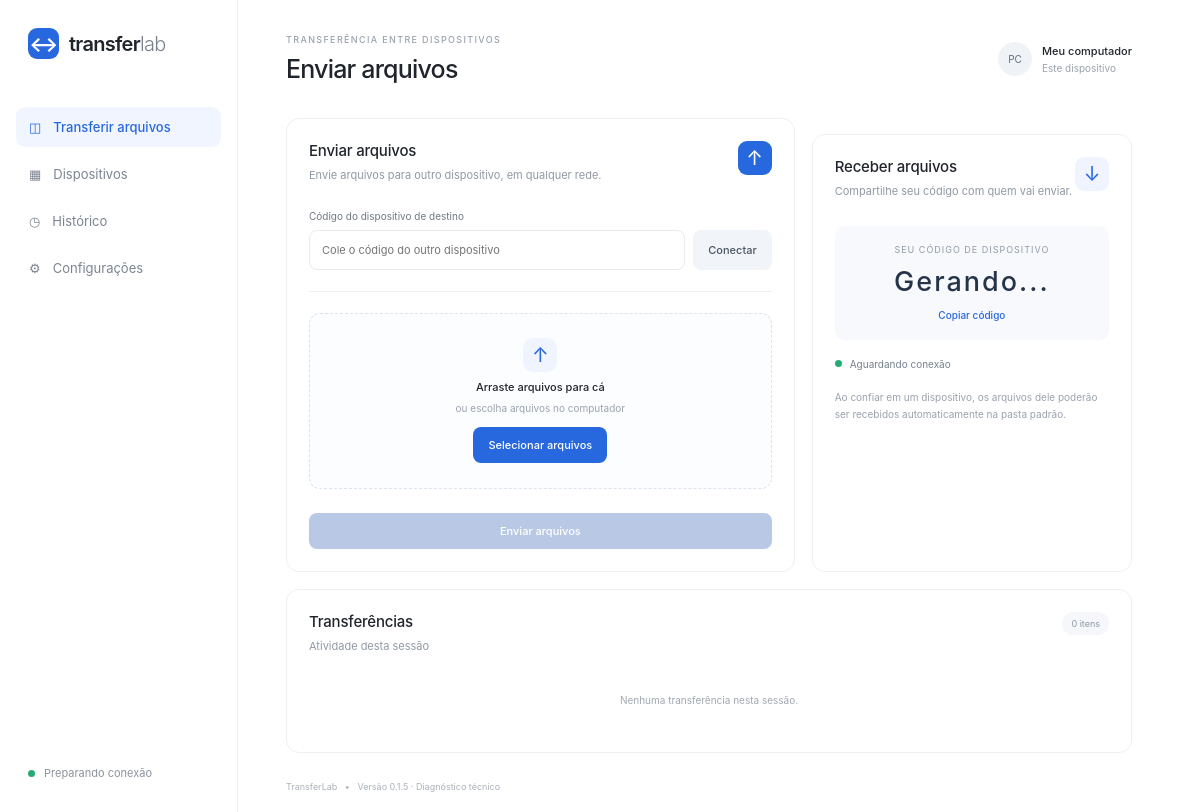
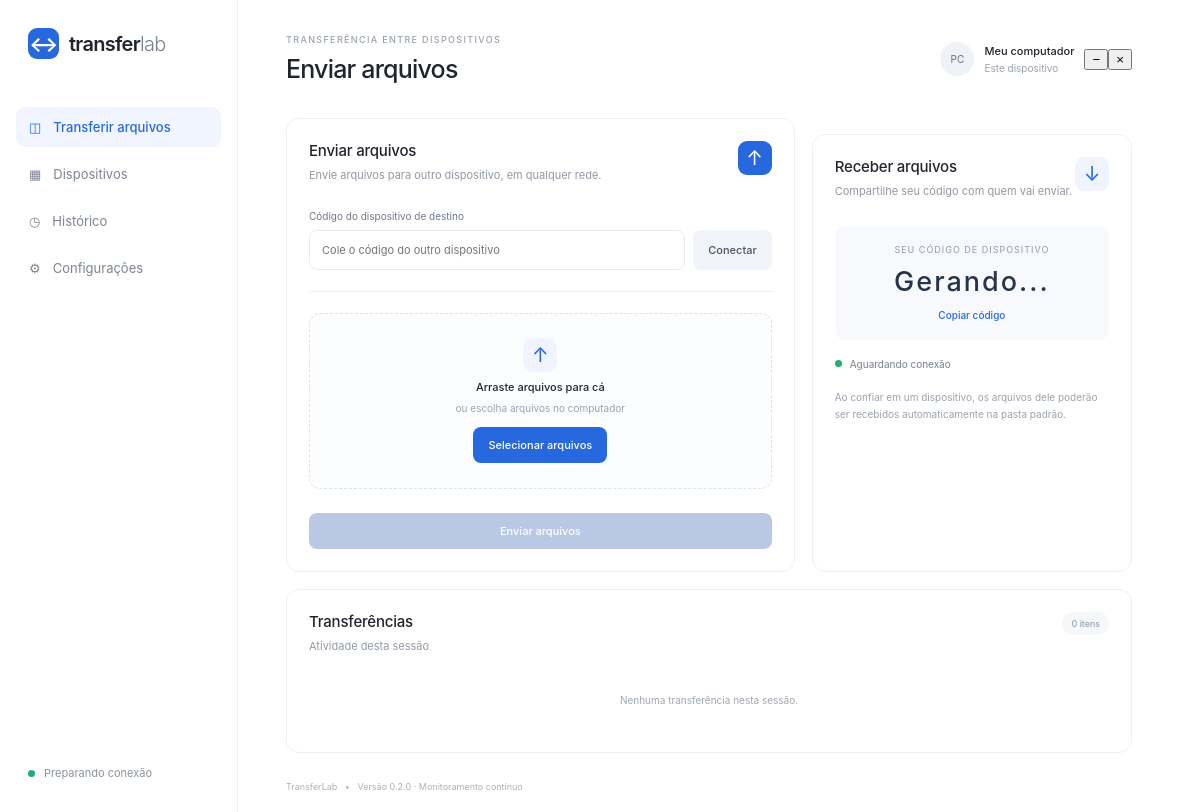
Before and after one commit to LaboratorioPraia/TransferLab, an Electron app: page src/index.html in a window 1180 px wide. Drawn offline with Linux system fonts and the light colour scheme; no server answers.

Commit message:
Refresh TransferLab interface markup for frameless desktop UI

```diff
--- a/src/index.html
+++ b/src/index.html
@@ -1,12 +1,12 @@
 <!doctype html><html lang="pt-BR"><head><meta charset="UTF-8"><meta http-equiv="Content-Security-Policy" content="default-src 'self'; script-src 'self'; style-src 'self' 'unsafe-inline'; connect-src https: wss:; img-src 'self' data:;"><meta name="viewport" content="width=device-width,initial-scale=1"><title>TransferLab</title><link rel="stylesheet" href="style.css"></head><body>
 <div class="app"><aside class="sidebar"><div class="brand"><div class="brandmark">↔</div><span>transfer<span class="light">lab</span></span></div><nav><button class="nav active" data-tab="transfer">◫ <span>Transferir arquivos</span></button><button class="nav" data-tab="devices">▦ <span>Dispositivos</span></button><button class="nav" data-tab="history">◷ <span>Histórico</span></button><button class="nav" data-tab="settings">⚙ <span>Configurações</span></button></nav><div class="sidebottom"><span class="dot"></span><span id="connectionState">Preparando conexão</span></div></aside>
-<main><header><div><div class="eyebrow">TRANSFERÊNCIA ENTRE DISPOSITIVOS</div><h1 id="pageTitle">Enviar arquivos</h1></div><div class="profile"><div class="avatar">PC</div><div><b id="deviceName">Meu computador</b><small>Este dispositivo</small></div></div></header>
+<main><header><div><div class="eyebrow">TRANSFERÊNCIA ENTRE DISPOSITIVOS</div><h1 id="pageTitle">Enviar arquivos</h1></div><div class="profile"><div class="avatar">PC</div><div><b id="deviceName">Meu computador</b><small>Este dispositivo</small></div><div class="window-actions"><button id="minimizeWindow" aria-label="Minimizar">−</button><button id="hideWindow" aria-label="Ocultar">×</button></div></div></header>
 <section id="tab-transfer" class="tab visible"><div class="grid"><article class="panel send"><div class="panelhead"><div><h2>Enviar arquivos</h2><p>Envie arquivos para outro dispositivo, em qualquer rede.</p></div><div class="iconbox">↑</div></div><label class="fieldlabel" for="remoteId">Código do dispositivo de destino</label><div class="inputrow"><input id="remoteId" placeholder="Cole o código do outro dispositivo"><button id="connectBtn" class="secondary">Conectar</button></div><div class="divider"></div><div class="dropzone" id="dropzone"><div class="uploadicon">↑</div><b>Arraste arquivos para cá</b><span>ou escolha arquivos no computador</span><button id="chooseFiles" class="primary">Selecionar arquivos</button></div><div id="selectedFiles" class="selected"></div><button id="sendBtn" class="primary wide" disabled>Enviar arquivos</button></article>
 <article class="panel receive"><div class="panelhead"><div><h2>Receber arquivos</h2><p>Compartilhe seu código com quem vai enviar.</p></div><div class="iconbox pale">↓</div></div><div class="mycode"><span>SEU CÓDIGO DE DISPOSITIVO</span><strong id="myId">Gerando...</strong><button id="copyId" class="copy">Copiar código</button></div><div class="statusline"><span class="dot"></span><span id="peerStatus">Aguardando conexão</span></div><div class="hint">Ao confiar em um dispositivo, os arquivos dele poderão ser recebidos automaticamente na pasta padrão.</div></article></div>
 <div class="panel activity"><div class="panelhead"><div><h2>Transferências</h2><p>Atividade desta sessão</p></div><span class="counter" id="transferCount">0 itens</span></div><div id="activityList" class="empty">Nenhuma transferência nesta sessão.</div></div></section>
 <section id="tab-devices" class="tab"><article class="panel"><h2>Dispositivos confiáveis</h2><p>Conecte um dispositivo na tela Transferir arquivos e depois autorize-o aqui.</p><div class="setting"><div><b id="remoteDeviceLabel">Nenhum dispositivo conectado</b><p>O dispositivo conectado será autorizado a enviar sem confirmação manual.</p></div><button id="trustCurrentBtn" class="primary" disabled>Confiar neste dispositivo</button></div><div id="trustedList"></div></article></section>
 <section id="tab-history" class="tab"><article class="panel"><h2>Histórico</h2><p>Os registros técnicos de transferências ficam disponíveis no relatório de diagnóstico.</p></article></section>
 <section id="tab-settings" class="tab"><article class="panel"><h2>Recebimento automático</h2><p>Arquivos de dispositivos confiáveis serão gravados diretamente nesta pasta. Os demais continuam solicitando confirmação.</p><div class="setting"><div><b>Pasta padrão para receber</b><p>Destino dos arquivos enviados por dispositivos confiáveis.</p></div><button id="chooseReceiveFolder" class="secondary">Escolher pasta</button></div><input id="receiveFolder" class="fullinput" readonly placeholder="Pasta de recebimento"><div class="setting"><div><b>Iniciar com o Windows</b><p>Abre o TransferLab ao entrar no Windows.</p></div><input type="checkbox" id="autoStart"></div></article>
-<article class="panel"><h2>Envio automático por pasta monitorada</h2><p>O aplicativo aguarda o arquivo parar de crescer e ficar liberado para leitura antes de iniciar o envio. São exigidos dez intervalos consecutivos de tamanho estável.</p><div class="setting"><div><b>Pasta monitorada</b><p>Arquivos novos nesta pasta serão enviados automaticamente.</p></div><button id="chooseMonitorFolder" class="secondary">Escolher pasta</button></div><input id="monitorFolder" class="fullinput" readonly placeholder="Pasta monitorada"><label class="fieldlabel" for="autoTargetPeerId">Código permanente do dispositivo de destino</label><input id="autoTargetPeerId" class="fullinput" placeholder="Código do TransferLab receptor"><button id="saveAutomation" class="primary">Salvar configurações automáticas</button><div class="notice">O envio automático exige que o destinatário esteja aberto e que este dispositivo esteja cadastrado como confiável no computador receptor. Se o arquivo não estabilizar em 90 segundos, ele não será enviado.</div></article>
+<article class="panel"><h2>Envio automático por pasta monitorada</h2><p>O aplicativo aguarda o arquivo parar de crescer e valida sua integridade antes de iniciar o envio. São exigidos 30 segundos consecutivos de estabilidade e validação SHA-256 antes de concluir o recebimento.</p><div class="setting"><div><b>Pasta monitorada</b><p>Arquivos novos nesta pasta serão enviados automaticamente.</p></div><button id="chooseMonitorFolder" class="secondary">Escolher pasta</button></div><input id="monitorFolder" class="fullinput" readonly placeholder="Pasta monitorada"><label class="fieldlabel" for="autoTargetPeerId">Código permanente do dispositivo de destino</label><input id="autoTargetPeerId" class="fullinput" placeholder="Código do TransferLab receptor"><button id="saveAutomation" class="primary">Salvar configurações automáticas</button><div class="notice">O envio automático exige que o destinatário esteja aberto e que este dispositivo esteja cadastrado como confiável no computador receptor. Se o arquivo não estabilizar em 90 segundos, ele não será enviado.</div></article>
 <article class="panel"><h2>Autodiagnóstico</h2><p>Gera um relatório técnico com verificações locais, conexão, canal de dados e logs recentes.</p><div class="setting"><b>Diagnóstico do aplicativo</b><button id="runDiagnostics" class="primary">Executar autodiagnóstico</button></div><div id="diagnosticSummary" class="notice">Execute a análise para gerar um relatório técnico.</div><div id="diagnosticResults" class="diagnostic-results"></div><button id="exportDiagnostic" class="secondary">Exportar relatório JSON</button></article></section>
-<footer>TransferLab <span>•</span> Versão 0.1.5 · Diagnóstico técnico</footer></main></div><div id="toast" class="toast"></div><script src="../node_modules/peerjs/dist/peerjs.min.js"></script><script src="renderer.js"></script><script src="diagnostics.js"></script></body></html>
+<footer>TransferLab <span>•</span> Versão 0.2.0 · Monitoramento contínuo</footer></main></div><div id="toast" class="toast"></div><script src="../node_modules/peerjs/dist/peerjs.min.js"></script><script src="renderer.js"></script><script src="diagnostics.js"></script></body></html>
```
